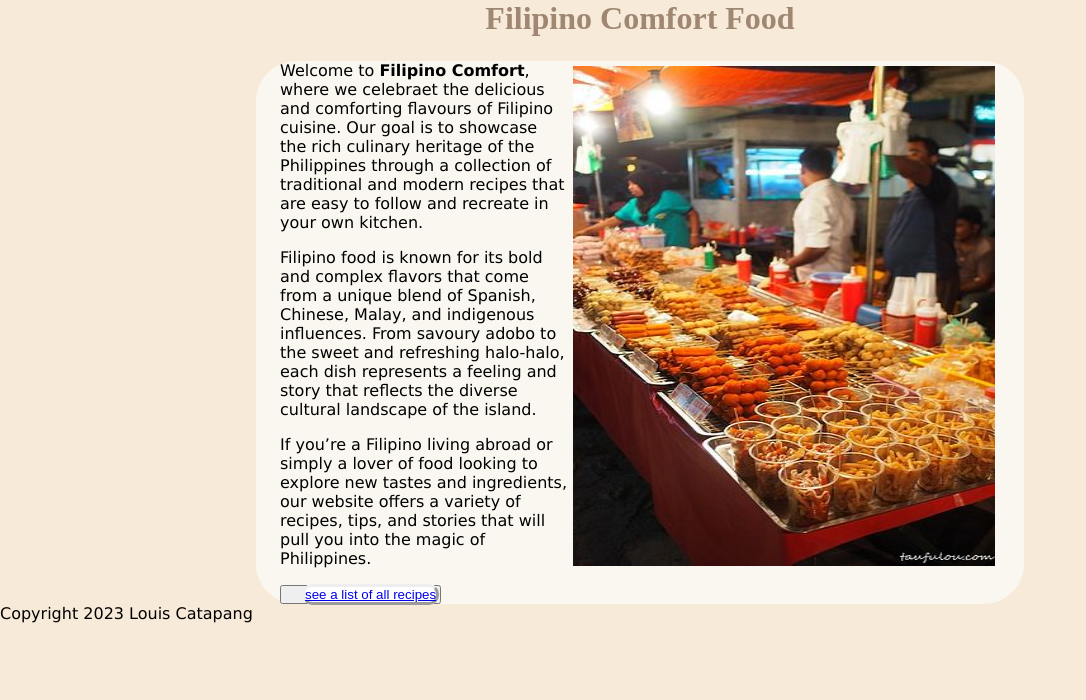
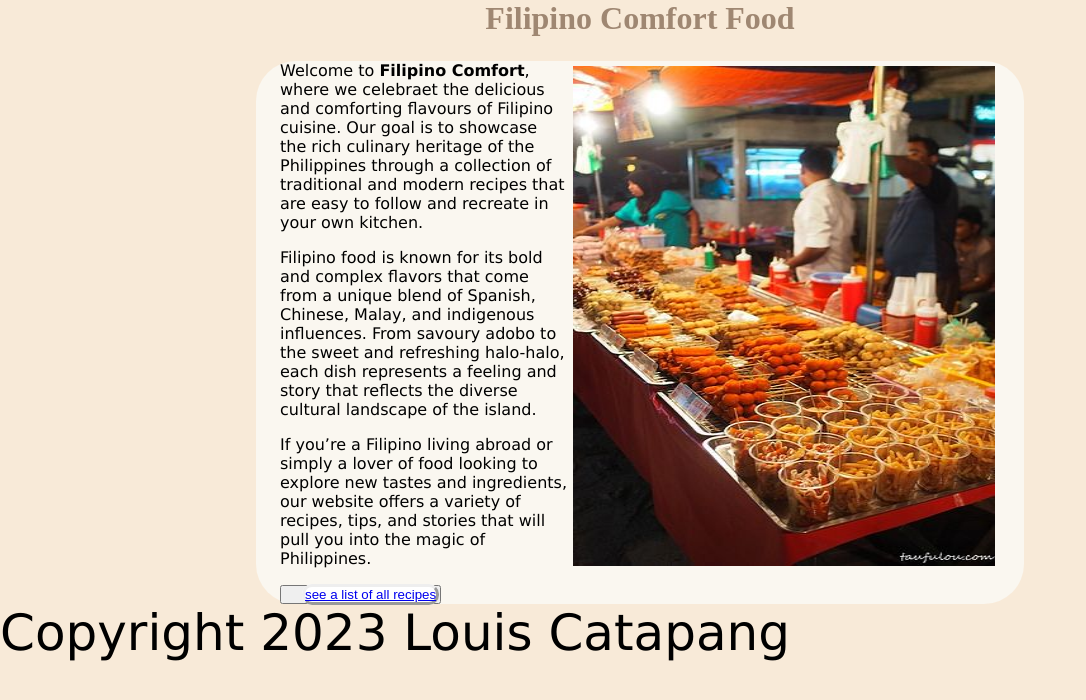
Before and after one commit to Loohwis/Recipe1, a Jekyll site: the page built from home/index.md, in a window 1280 px wide. Shown: the top 700 px of the page, without its empty margins (0-1086 px from the left). Built offline with Jekyll 4.4.1, drawn with Linux system fonts in a browser that asks for light colours.

Commit message:
Update recipes.css

```diff
--- a/styles/recipes.css
+++ b/styles/recipes.css
@@ -58,13 +58,13 @@ padding: 0 24px;
 margin: 0 auto;
 background-color: #FAF7F0;
 border-radius: 40px;
-animation: fadeIn: 3s;
+animation: fadeIn 3s;
 
 }
 
 footer {
 
- color: white;
+ font-size: 50px;
 
 }
 
```
